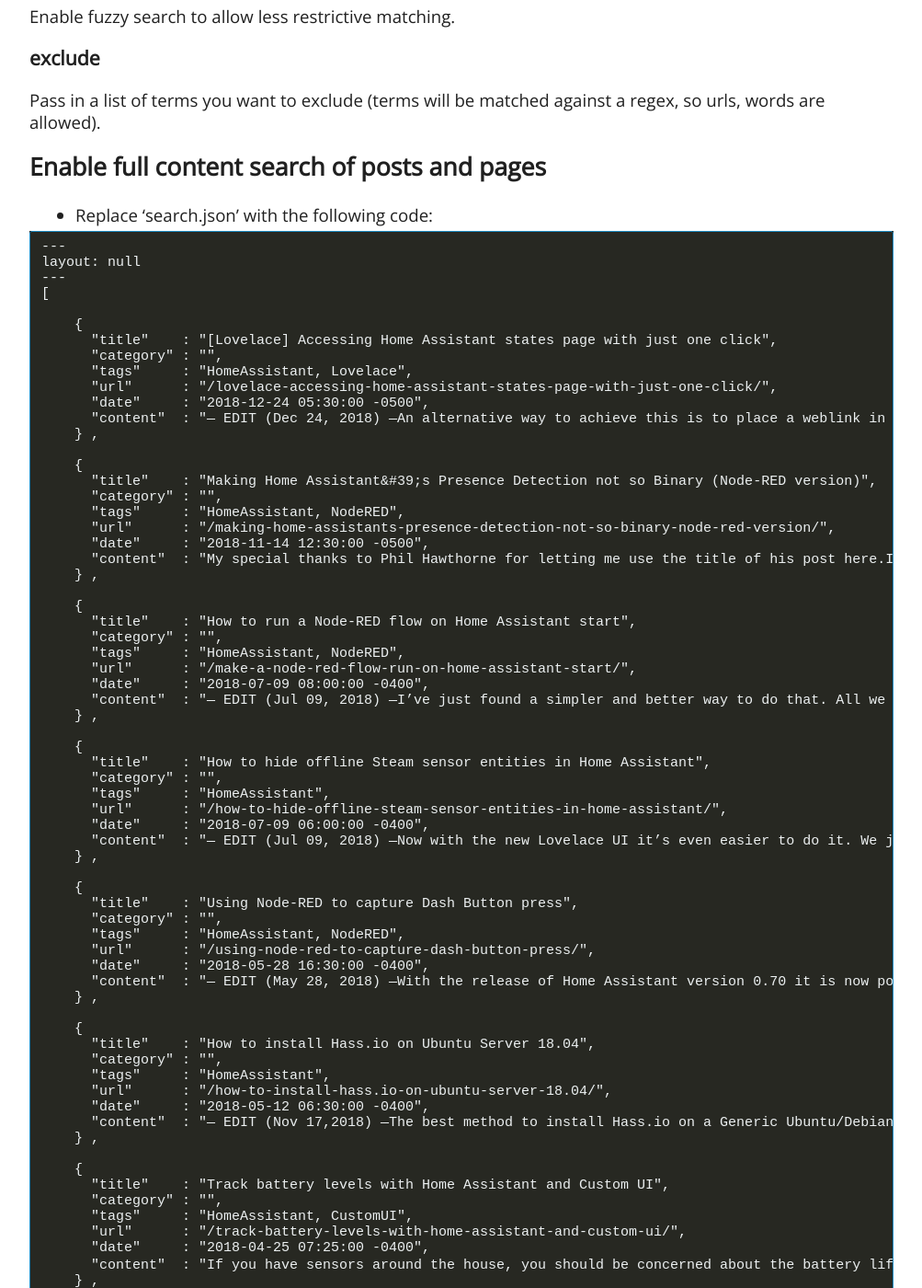
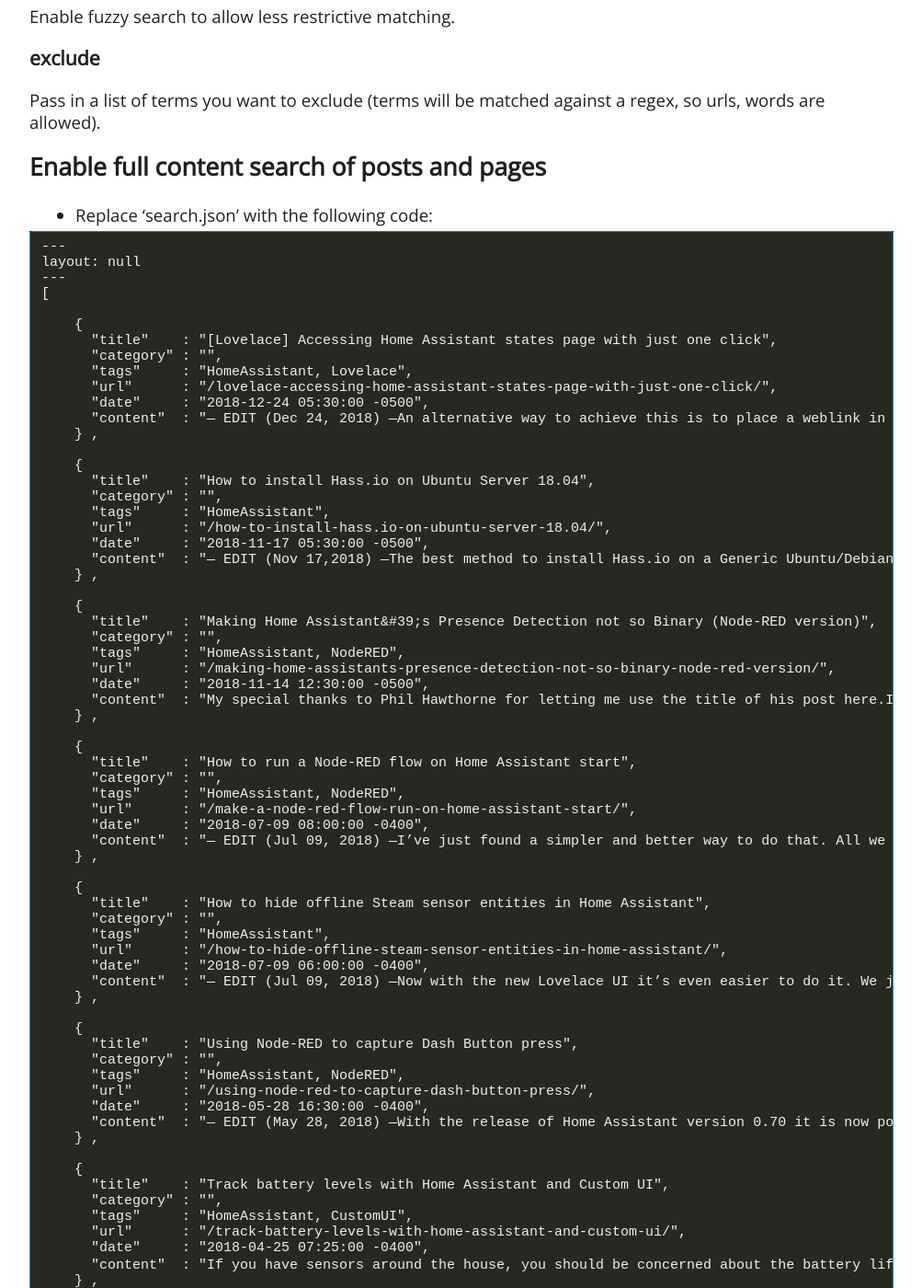
Before and after one commit to bonanitech/blog, a Jekyll site: the page built from assets/components/simple-jekyll-search/README.md, in a window 1280 px wide and 1400 px high, scrolled down 4918 px. Shown: the whole window at 92% size, without its empty margins (138-1141 px from the left). Built offline with Jekyll 4.4.1, drawn with Linux system fonts in a browser that asks for light colours; our own code applies the rules of GitHub Pages for plain Markdown files; some of the changed text lies outside the part shown.

Commit message:
Update post

```diff
--- a/_posts/2018-05-12-how-to-install-hass.io-on-ubuntu-server-18.04.md
+++ b/_posts/2018-05-12-how-to-install-hass.io-on-ubuntu-server-18.04.md
@@ -3,7 +3,7 @@ layout: post
 comments: true
 title:  "How to install Hass.io on Ubuntu Server 18.04"
 twitter_text: "How to install Hass.io on Ubuntu Server 18.04"
-date:   2018-05-12 10:30:00
+date:   2018-11-17 10:30:00
 tags: HomeAssistant
 permalink: /how-to-install-hass.io-on-ubuntu-server-18.04/
 ---
```
